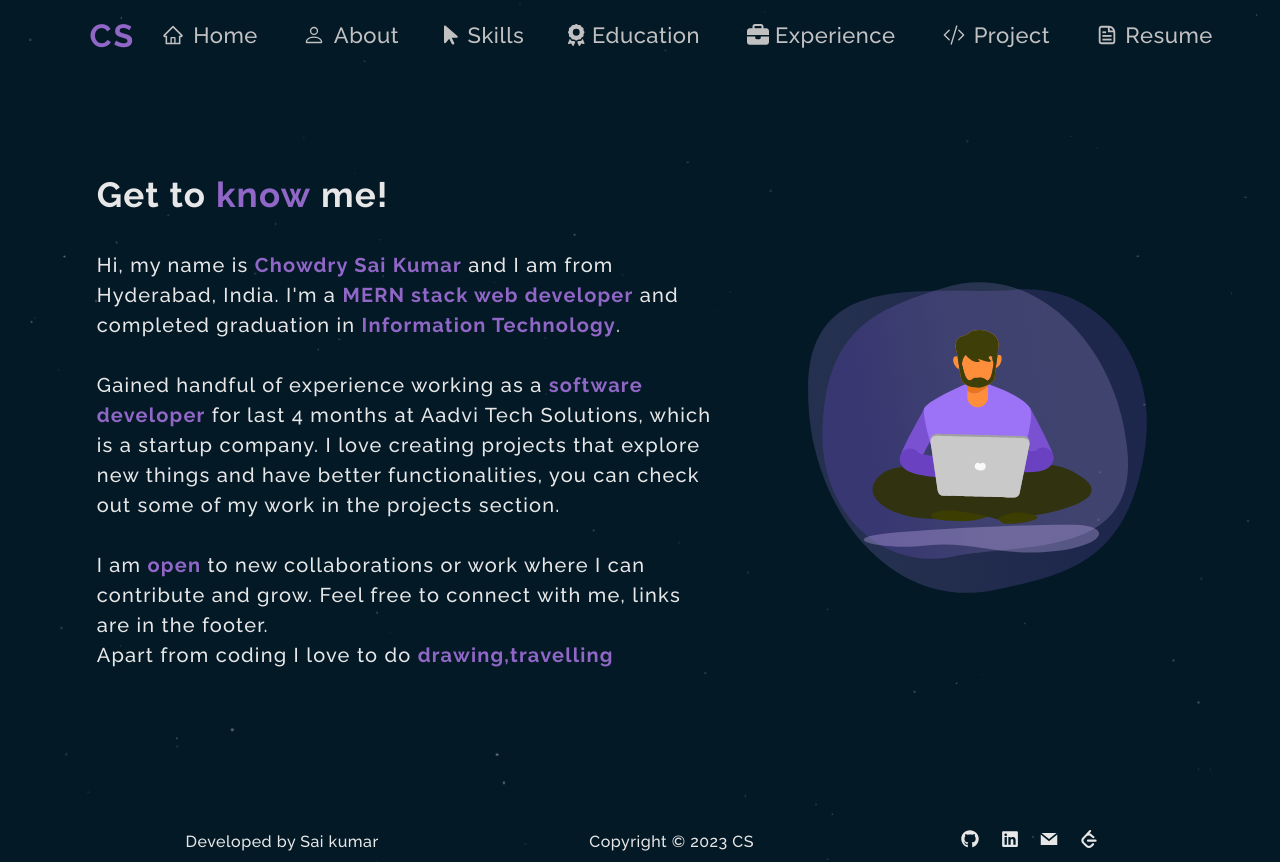
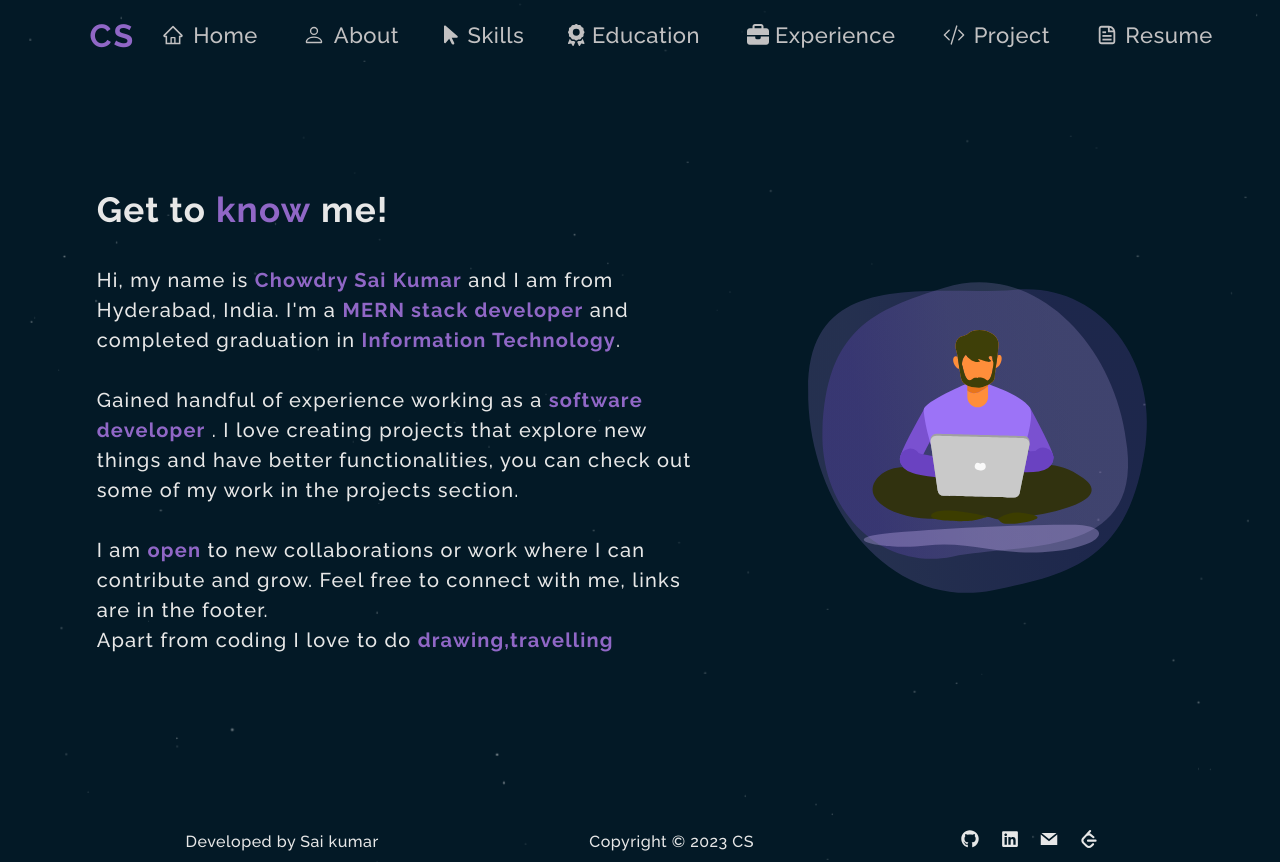
Before and after one commit to chowdrysai/Portfolio, a React (Create React App) app: page /About in a window 1280 px wide. Built offline with nearby package versions, Linux system fonts and the light colour scheme.

Commit message:
About changges

```diff
--- a/src/Components/About.js
+++ b/src/Components/About.js
@@ -10,8 +10,8 @@ const About = () => {
                 <h1 className='AboutTextHeading' >Get to <b>know</b> me!</h1>
                 <p>
             Hi, my name is <b>Chowdry Sai Kumar</b> and I am from Hyderabad, India.
-            I'm a <b>MERN stack web developer</b> and completed graduation in <b>Information Technology</b>. <br/><br/>
-            Gained handful of experience working as a <b>software developer</b> for last 4 months at Aadvi Tech Solutions, which is a startup company.
+            I'm a <b>MERN stack developer</b> and completed graduation in <b>Information Technology</b>. <br/><br/>
+            Gained handful of experience working as a <b>software developer</b> .
             I love creating projects that explore new things and have better functionalities, you can check out some of my work in the projects section.<br/><br/>
             I am <b>open</b> to new collaborations or work where I can contribute and grow. Feel free to connect with me, links are in the footer.<br/>
             Apart from coding I love to do <b>drawing,travelling</b> </p>
```
